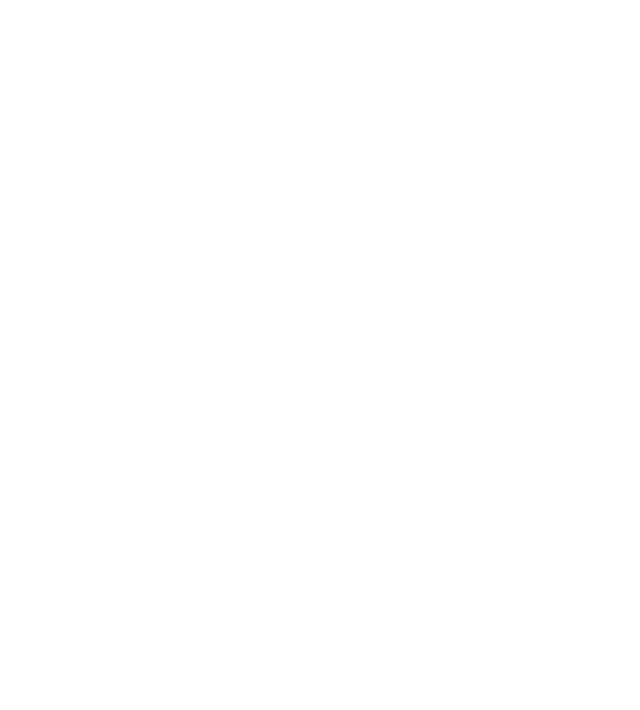
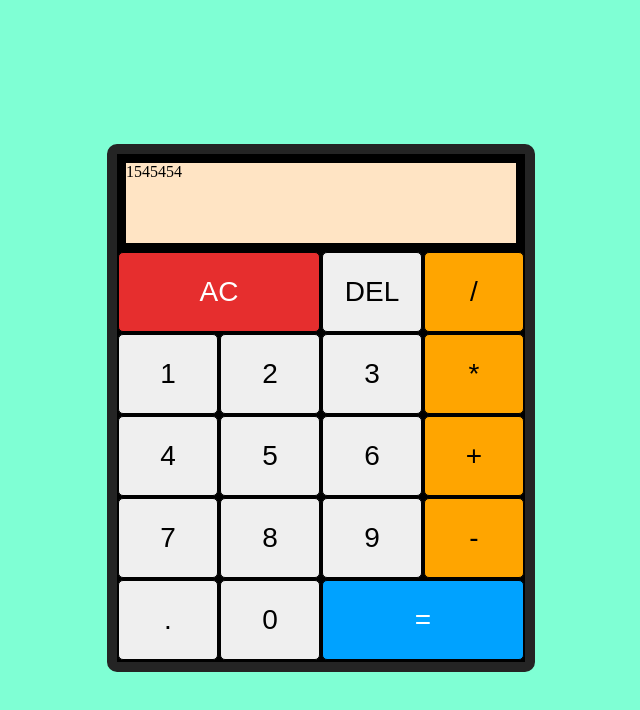
Before and after one commit to houshangbatebi/calculator, a plain HTML site: page index.html in a window 1280 px wide. Shown: the whole page, without its empty margins (319-959 px from the left). Drawn offline with Linux system fonts and the light colour scheme.

Commit message:
Calculator UI design
Buttons are not functional yet

```diff
--- a/index.html
+++ b/index.html
@@ -7,7 +7,41 @@
     <link rel="stylesheet" href="style.css">
 </head>
 <body>
-
+    <div class="container">
+        <div class="calculator-container">
+            <div id="screen">1545454</div>
+            <div id="buttons">
+                <div class="row">
+                    <button id="ac">AC</button>
+                    <button id="del">DEL</button>
+                    <button class="operator">/</button>
+                </div>
+                <div class="row">
+                    <button>1</button>
+                    <button>2</button>
+                    <button>3</button>
+                    <button class="operator">*</button>
+                </div>
+                <div class="row">
+                    <button>4</button>
+                    <button>5</button>
+                    <button>6</button>
+                    <button class="operator">+</button>
+                </div>
+                <div class="row">
+                    <button>7</button>
+                    <button>8</button>
+                    <button>9</button>
+                    <button class="operator">-</button>
+                </div>
+                <div class="row">
+                    <button>.</button>
+                    <button>0</button>
+                    <button id="equal">=</button>
+                </div>
+            </div>
+        </div>
+    </div>
 
 
     <script src="script.js"></script>
--- a/style.css
+++ b/style.css
@@ -0,0 +1,53 @@
+body {
+    background-color:aquamarine;
+}
+.container {
+    display:flex;
+    height: 100vh;
+}
+
+.calculator-container {
+    flex: 0 0 auto;
+    background-color: black;
+    width: auto;
+    margin: auto;
+    border: 10px solid rgb(36, 36, 36);
+    border-radius: 10px;
+    padding: 1px;
+}
+
+#screen {
+    background-color: bisque;
+    margin: 8px;
+    height: 80px;
+}
+
+.row{
+    display: flex;
+    gap:2px;
+    padding: 1px 0;
+}
+
+button {
+    width: 100px;
+    height: 80px;
+    font-size: 28px;
+    border: 1px solid black;
+    border-radius: 5px;
+}
+
+#ac{
+    width: 202px;
+    background-color: rgb(230, 46, 46);
+    color: white;
+}
+
+#equal {
+    width: 202px;
+    background-color: rgb(0, 162, 255);
+    color: white;
+}
+
+.operator {
+    background-color: orange;
+}
```
